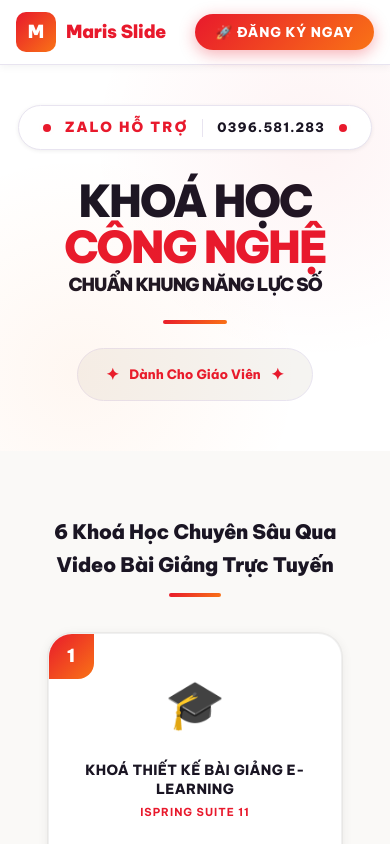
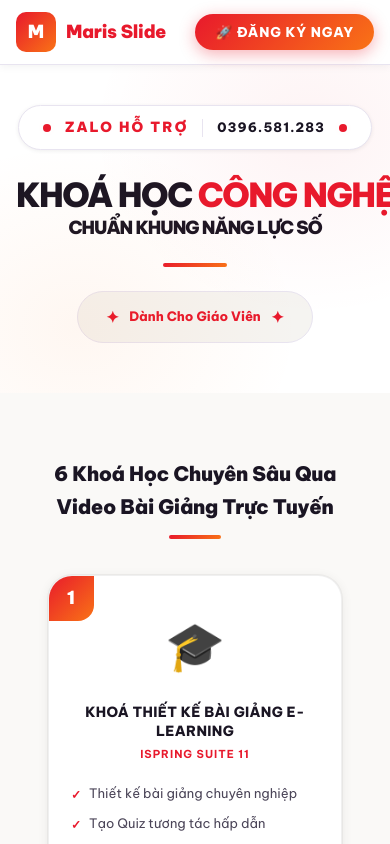
Before and after one commit to Marioslide339/khoahoccongnghe2_marisslide, a React (Vite) app: page / in a window 390 px wide. Shown: the top 844 px of the page. Built offline with nearby package versions, Linux system fonts and the light colour scheme.

Commit message:
Update index.css

```diff
--- a/src/index.css
+++ b/src/index.css
@@ -1601,6 +1601,11 @@ select.form-ctrl option { background: #fff; color: var(--text-dark); }
    ============================================ */
 @media(max-width:768px) {
   .hero { padding: 40px 16px 50px; }
+  .hero-main-title {
+    font-size: clamp(32px, 8.5vw, 44px);
+    white-space: nowrap;
+    letter-spacing: -1.5px;
+  }
   .cta-box { padding: 36px 20px; }
   .modal-overlay { padding: 8px; }
   .modal-head, .reg-head, .pay-head, .products-head { padding: 20px 20px 14px; }
```
